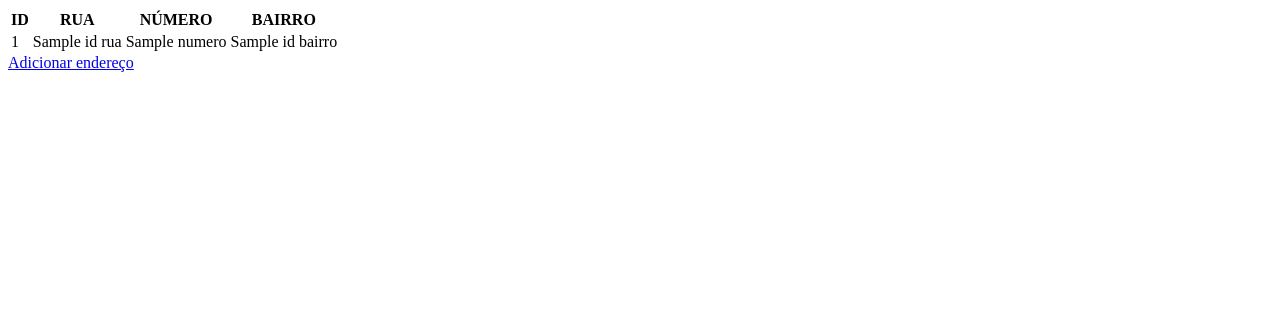
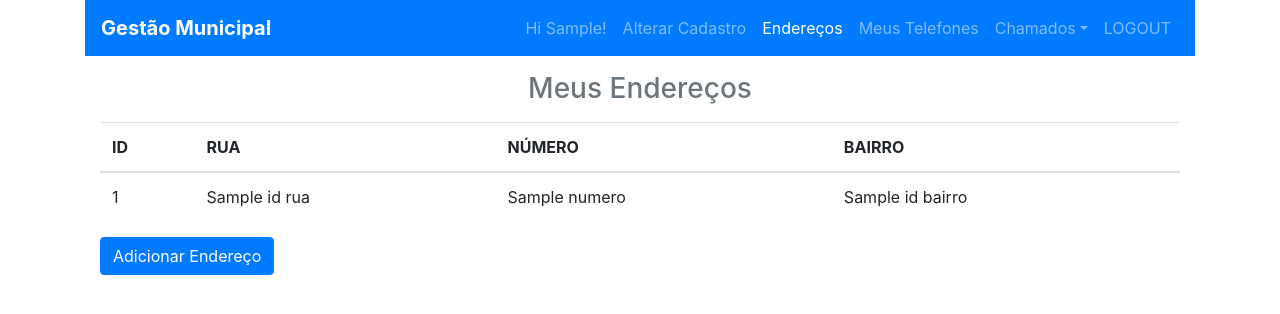
Before and after one commit to ADSVilhena/criacao-do-esqueleto-do-projeto-gestaomunicipal, a Django app: template gmSite/cadastros/templates/cadastros/enderecos_list.html in a window 1280 px wide. Shown: the top 314 px of the page. Run offline with Django 3.2, Linux system fonts and the light colour scheme; the visitor is signed in with stand-in values (Sample User, id 1); the template is opened without the code that fills it: most values are stand-ins (such as "Sample title", 1, 10 or a date in 2020); data that the repository does not hold is empty; some libraries are stand-ins or nearby versions.

Commit message:
estilizando a tabela de enderecos

```diff
--- a/gmSite/cadastros/templates/cadastros/enderecos_list.html
+++ b/gmSite/cadastros/templates/cadastros/enderecos_list.html
@@ -5,22 +5,97 @@
     <meta charset="UTF-8">
     <meta name="viewport" content="width=device-width, initial-scale=1.0">
     <meta http-equiv="X-UA-Compatible" content="ie=edge">
-    <title>Gestão Municipal</title>
+
+    <link rel="stylesheet" href="https://stackpath.bootstrapcdn.com/bootstrap/4.3.1/css/bootstrap.min.css"
+        integrity="sha384-ggOyR0iXCbMQv3Xipma34MD+dH/1fQ784/j6cY/iJTQUOhcWr7x9JvoRxT2MZw1T" crossorigin="anonymous">
+    <title>Meus Enderecos</title>
 </head>
 
 <body>
-    {% load static %}
+    <div class="container">
+        <nav class="navbar navbar-expand-lg navbar-dark bg-primary">
+
+            <a class="navbar-brand font-weight-bold" href="{% url 'testeHome' %}">Gestão Municipal</a>
+
+            <button class="navbar-toggler" type="button" data-toggle="collapse" data-target="#navbarsite">
+                <span class="navbar-toggler-icon">
+
+                </span>
+            </button>
+
+            <div class="collapse navbar-collapse" id="navbarsite">
+                {% load staticfiles %}
+                {% block title %}{% endblock %}
+                {% block content %}
 
                 {% if user.is_authenticated %}
+                <ul class="navbar-nav ml-auto">
+                    <li class="nav-item">
+                        <a class="nav-link" href="#"> Hi {{ user.first_name }}!</a>
+                    </li>
+                    <li class="nav-item">
+                        <a class="nav-link" href="{% url 'cadastros:atualizar' user.id %}">Alterar Cadastro</a>
+                    </li>
+                    <li class="nav-item">
+                        <a class="nav-link active" href="{% url 'cadastros:listar_enderecos' user.id  %}">Endereços</a>
+                    </li>
+                    <li class="nav-item">
+                        <a class="nav-link" href="{% url 'cadastros:listar_telefones' user.id %}">Meus Telefones</a>
+                    </li>
+                    <li class="nav-item dropdown">
+                        <a class="nav-link dropdown-toggle" href="#" id="dropdownChamados"
+                            data-toggle="dropdown">Chamados</a>
+
+                        <div class="dropdown-menu">
+                            <a class="dropdown-item" href="#">Abertos</a>
+                            <div class="dropdown-divider"></div>
+                            <a class="dropdown-item" href="#">Em Andamento</a>
+                            <div class="dropdown-divider"></div>
+                            <a class="dropdown-item" href="#">Concluídos</a>
+                            <div class="dropdown-divider"></div>
+                            <a class="dropdown-item" href="{% url 'chamados:listar_chamados' user.id %}">Todos os
+                                Chamados</a>
+                        </div>
+                    </li>
+                    <li class="nav-item">
+                        <a class="nav-link" href="{% url 'logout' %}">LOGOUT</a>
+                    </li>
+
+                    {% else %}
+
+                    <ul class="navbar-nav ml-auto">
+                        <li class="nav-item">
+                            <a class="nav-link" href="#">You are not logged in </a>
+                        </li>
+                        <li class="nav-item">
+                            <a class="nav-link" href="{%url 'cadastros:cadastrar'%}">Cadastrar</a>
+                        </li>
+                        <li class="nav-item">
+                            <a class="nav-link" href="{%url 'login'%}">LOGIN </a>
+                        </li>
+                        {% endif %}
+                        {% endblock %}
+                    </ul>
+            </div>
+        </nav>
+        <div class="text-center mt-3 mb-3 text-secondary">
+            <h3>Meus Endereços</h3>
+        </div>
+        <div class="container ">
+            {% load static %}
+            {% if user.is_authenticated %}
             {% if enderecos_list %}
-    <table>
+            <table class="table">
+                <thead>
                     <tr>
-            <th>ID</th>
-            <th>RUA</th>
-            <th>NÚMERO</th>
-            <th>BAIRRO</th>
+                        <th scope="col">ID</th>
+                        <th scope="col">RUA</th>
+                        <th scope="col">NÚMERO</th>
+                        <th scope="col">BAIRRO</th>
                     </tr>
+                </thead>
                 {% for endereco in enderecos_list %}
+                <tbody>
                     <tr>
                         <td><a href="{% url 'cadastros:endereco_atualizar' endereco.id %}"></a>{{endereco.id}}</td>
                         <td>{{endereco.idRua.nome}}</td>
@@ -28,17 +103,25 @@
                         <td>{{endereco.idRua.idBairro.nome}}</td>
                     </tr>
                     {% endfor %}
+                </tbody>
+
             </table>
             </ul>
-    <a href="{% url 'cadastros:endereco' %}">Adicionar endereço</a>
-    {% else %}
-    <p>Nenhum endereço cadastrado para {{ user.first_name }}.</p>
-    <a href="{% url 'cadastros:endereco' %}">Adicionar endereço</a>
+            <a class="btn btn-primary" href="{% url 'cadastros:endereco' %}" role="button">Adicionar Endereço</a>
             {% endif %}
-    {% else %}
-    <a href="{% url 'login' %}">login</a>
-    <a href="{% url 'cadastros:cadastrar' %}">Cadastrar</a>
             {% endif %}
+        </div>
+    </div>
+    <script src="https://code.jquery.com/jquery-3.3.1.slim.min.js"
+        integrity="sha384-q8i/X+965DzO0rT7abK41JStQIAqVgRVzpbzo5smXKp4YfRvH+8abtTE1Pi6jizo"
+        crossorigin="anonymous"></script>
+    <script src="https://cdnjs.cloudflare.com/ajax/libs/popper.js/1.14.7/umd/popper.min.js"
+        integrity="sha384-UO2eT0CpHqdSJQ6hJty5KVphtPhzWj9WO1clHTMGa3JDZwrnQq4sF86dIHNDz0W1"
+        crossorigin="anonymous"></script>
+    <script src="https://stackpath.bootstrapcdn.com/bootstrap/4.3.1/js/bootstrap.min.js"
+        integrity="sha384-JjSmVgyd0p3pXB1rRibZUAYoIIy6OrQ6VrjIEaFf/nJGzIxFDsf4x0xIM+B07jRM"
+        crossorigin="anonymous"></script>
+
 </body>
 
 </html>
--- a/gmSite/templates/testeHome.html
+++ b/gmSite/templates/testeHome.html
@@ -8,14 +8,14 @@
 
     <link rel="stylesheet" href="https://stackpath.bootstrapcdn.com/bootstrap/4.3.1/css/bootstrap.min.css"
         integrity="sha384-ggOyR0iXCbMQv3Xipma34MD+dH/1fQ784/j6cY/iJTQUOhcWr7x9JvoRxT2MZw1T" crossorigin="anonymous">
-    <title>Menu bootstrap</title>
+    <title>Index</title>
 </head>
 
 <body>
     <div class="container">
         <nav class="navbar navbar-expand-lg navbar-dark bg-primary">
 
-            <a class="navbar-brand font-weight-bold" href="#">Gestão Municipal</a>
+            <a class="navbar-brand font-weight-bold" href="{% url 'testeHome' %}">Gestão Municipal</a>
 
             <button class="navbar-toggler" type="button" data-toggle="collapse" data-target="#navbarsite">
                 <span class="navbar-toggler-icon">
```
Also changed, not shown: gmSite/chamado/forms.py (line endings or trailing spaces). Lines whose indentation alone changed are shown as unchanged.
